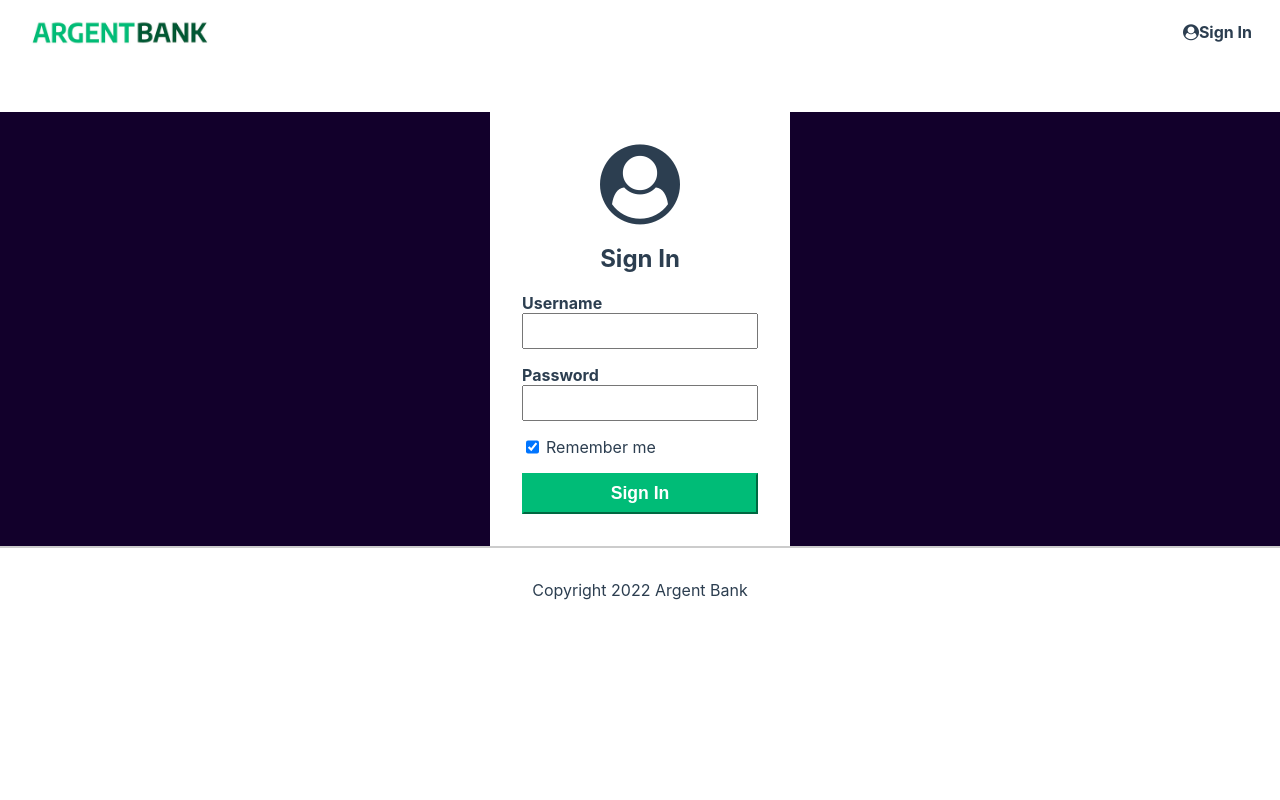
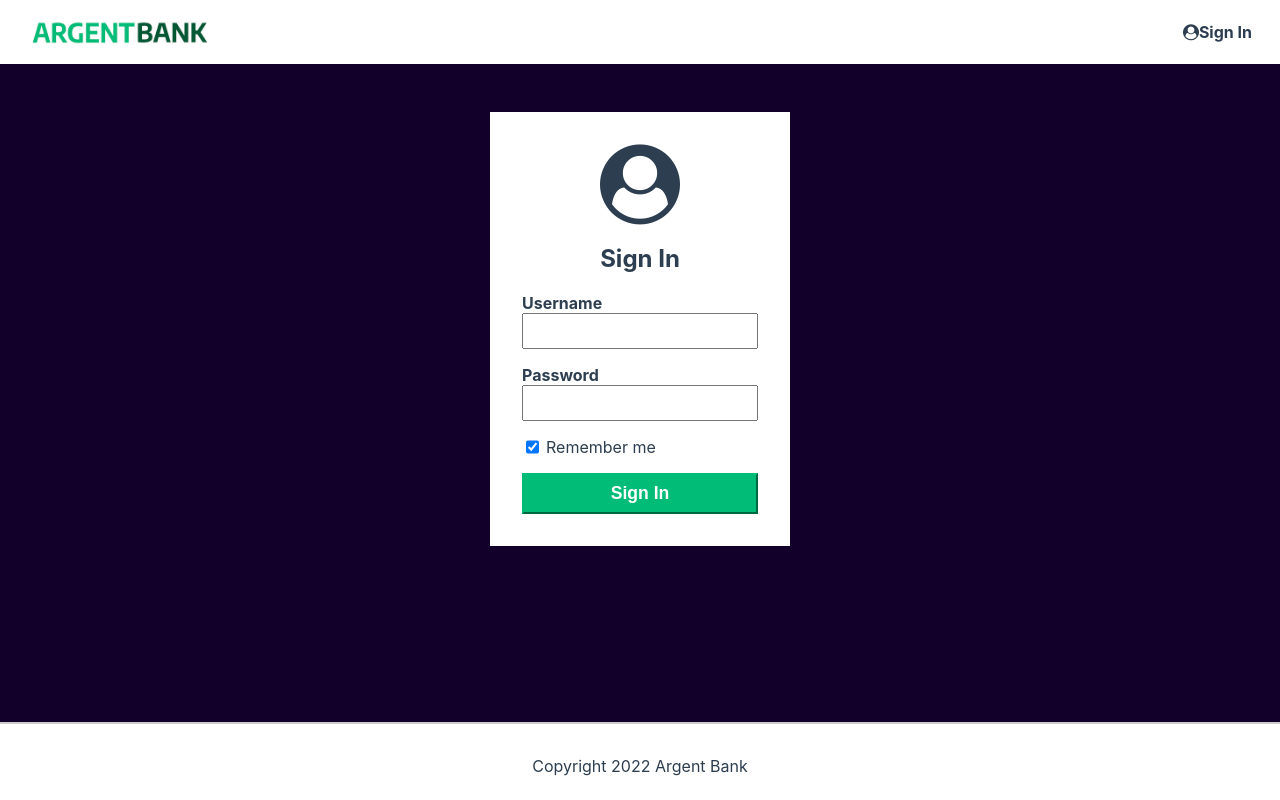
Before and after one commit to DesireeBesnard/DesireeBesnard_13_12052022, a React (Create React App) app: page /signin in a window 1280 px wide. Built offline with nearby package versions, Linux system fonts and the light colour scheme.

Commit message:
css full height

```diff
--- a/src/App.css
+++ b/src/App.css
@@ -19,6 +19,13 @@
 
 .d-flex {
   display: flex;
+}
+
+.App {
+  margin: 0;
+  display: flex;
+  flex-direction: column;
+  min-height: 100vh;
 }
 
 .main {
```
